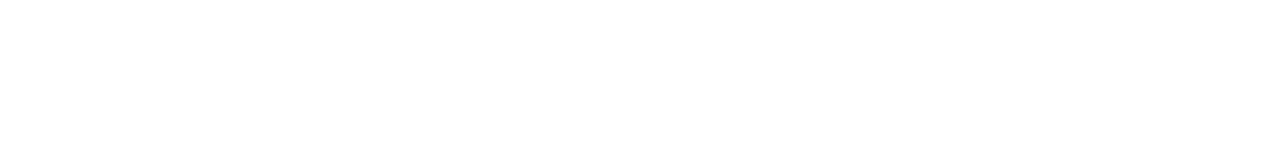
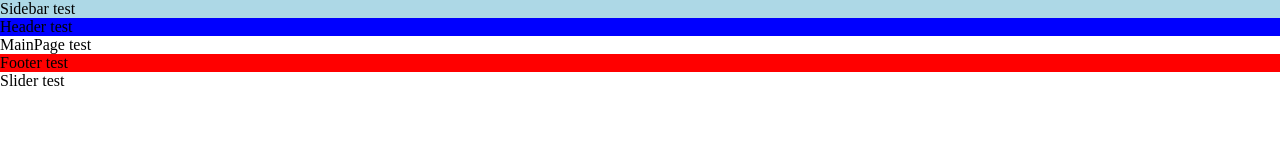
Before and after one commit to EvsEv/react_carsharing, a React app: page / in a window 1280 px wide. Built offline with nearby package versions, Linux system fonts and the light colour scheme.

Commit message:
v1 created base structure of main page

```diff
--- a/package.json
+++ b/package.json
@@ -6,8 +6,10 @@
     "@testing-library/jest-dom": "^5.11.9",
     "@testing-library/react": "^11.2.5",
     "@testing-library/user-event": "^12.8.3",
+    "node-sass": "^4.14.1",
     "react": "^17.0.1",
     "react-dom": "^17.0.1",
+    "react-router-dom": "^5.2.0",
     "react-scripts": "4.0.3",
     "web-vitals": "^1.1.1"
   },
--- /dev/null
+++ b/src/components/App/App.js
@@ -0,0 +1,20 @@
+import React from "react";
+import { HashRouter, Route, Switch } from "react-router-dom";
+import { routes } from "../../routes";
+
+export const App = () => {
+    return (
+        <HashRouter basename="/">
+            <Switch>
+                {routes.map((page) => (
+                    <Route
+                        key={page.path}
+                        exact
+                        path={page.path}
+                        render={() => page.component}
+                    />
+                ))}
+            </Switch>
+        </HashRouter>
+    );
+};
--- /dev/null
+++ b/src/components/Footer/Footer.js
@@ -0,0 +1,6 @@
+import React from "react";
+import styles from "./footer.module.sass";
+
+export const Footer = () => {
+    return <footer className={styles.footer}>Footer test</footer>;
+};
--- /dev/null
+++ b/src/components/Footer/footer.module.sass
@@ -0,0 +1,2 @@
+.footer
+  background: red
--- /dev/null
+++ b/src/components/Header/Header.js
@@ -0,0 +1,7 @@
+import React from "react";
+
+import styles from "./header.module.sass";
+
+export const Header = () => {
+    return <header className={styles.header}>Header test</header>;
+};
--- /dev/null
+++ b/src/components/Header/header.module.sass
@@ -0,0 +1,2 @@
+.header
+  background: blue
--- /dev/null
+++ b/src/components/Sidebar/Sidebar.js
@@ -0,0 +1,7 @@
+import React from "react";
+
+import styles from "./sidebar.module.sass";
+
+export const Sidebar = () => {
+    return <aside className={styles.sidebar}>Sidebar test</aside>;
+};
--- /dev/null
+++ b/src/components/Sidebar/sidebar.module.sass
@@ -0,0 +1,2 @@
+.sidebar
+  background: lightblue
--- /dev/null
+++ b/src/components/Slider/Slider.js
@@ -0,0 +1,5 @@
+import React from "react";
+
+export const Slider = () => {
+    return <aside>Slider test</aside>;
+};
--- a/src/index.css
+++ b/src/index.css
@@ -1,13 +1,7 @@
-body {
-  margin: 0;
-  font-family: -apple-system, BlinkMacSystemFont, 'Segoe UI', 'Roboto', 'Oxygen',
-    'Ubuntu', 'Cantarell', 'Fira Sans', 'Droid Sans', 'Helvetica Neue',
-    sans-serif;
-  -webkit-font-smoothing: antialiased;
-  -moz-osx-font-smoothing: grayscale;
+body,
+h1,
+h2,
+h3,
+p {
+    margin: 0;
 }
-
-code {
-  font-family: source-code-pro, Menlo, Monaco, Consolas, 'Courier New',
-    monospace;
-}
--- a/src/index.js
+++ b/src/index.js
@@ -1,10 +1,13 @@
 import React from "react";
 import ReactDOM from "react-dom";
+import { App } from "./components/App/App";
 import "./index.css";
 import reportWebVitals from "./reportWebVitals";
 
 ReactDOM.render(
-    <React.StrictMode></React.StrictMode>,
+    <React.StrictMode>
+        <App />
+    </React.StrictMode>,
     document.getElementById("root")
 );
 
--- /dev/null
+++ b/src/layouts/MainLayout/MainLayout.js
@@ -0,0 +1,20 @@
+import React from "react";
+import { Footer } from "../../components/Footer/Footer";
+import { Header } from "../../components/Header/Header";
+import { Sidebar } from "../../components/Sidebar/Sidebar";
+import { Slider } from "../../components/Slider/Slider";
+import { MainPage } from "../../pages/MainPage/MainPage";
+
+export const MainLayout = () => {
+    return (
+        <>
+            <Sidebar />
+            <section>
+                <Header />
+                <MainPage />
+                <Footer />
+            </section>
+            <Slider />
+        </>
+    );
+};
--- /dev/null
+++ b/src/layouts/OrderLayout/OrderLayout.js
@@ -0,0 +1,5 @@
+import React from "react";
+
+export const OrderLayout = () => {
+    return <div>OrderLayout test</div>;
+};
--- /dev/null
+++ b/src/pages/MainPage/MainPage.js
@@ -0,0 +1,5 @@
+import React from "react";
+
+export const MainPage = () => {
+    return <main>MainPage test</main>;
+};
--- /dev/null
+++ b/src/routes/index.js
@@ -0,0 +1,13 @@
+import { MainLayout } from "../layouts/MainLayout/MainLayout";
+import { OrderLayout } from "../layouts/OrderLayout/OrderLayout";
+
+export const routes = [
+    {
+        path: "/",
+        component: <MainLayout />,
+    },
+    {
+        path: "/order",
+        component: <OrderLayout />,
+    },
+];
```
Also changed, not shown: src/components/Slider/slider.module.sass (added), src/redux/actions.js (added), src/redux/reducers/root.js (added), src/redux/types.js (added), 1 other file.
